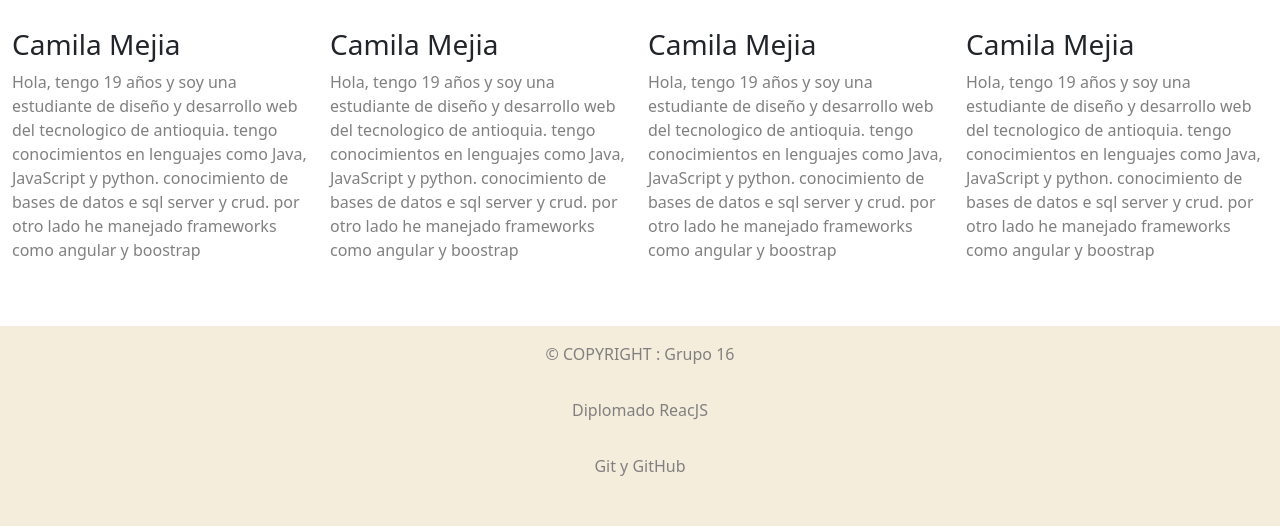
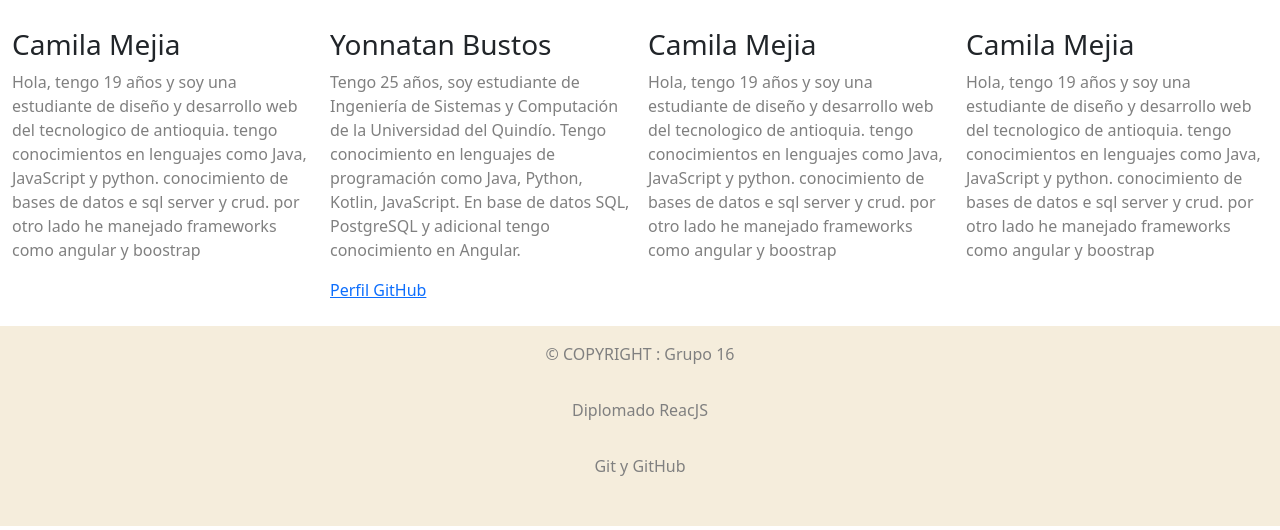
Before and after one commit to CamilaMejiaP/DiploamdoReact, a plain HTML site: page index.html in a window 1280 px wide. Shown: the part 270-800 px from the top of the page. Drawn offline with nearby package versions, Linux system fonts and the light colour scheme.

Commit message:
Tarea 2 Unidad 1 informacion personal de Yoonatan Bustos

```diff
--- a/index.html
+++ b/index.html
@@ -30,16 +30,16 @@
                     tengo conocimientos en lenguajes como Java, JavaScript y python. conocimiento de bases de datos e
                     sql server y crud.
                     por otro lado he manejado frameworks como angular y boostrap</p>
-                    <img src="">
+                <img src="">
             </div>
 
             <div class="col-3 p-2">
-                <h3>Camila Mejia</h3>
-                <p>Hola, tengo 19 años y soy una estudiante de diseño y desarrollo web del tecnologico de antioquia.
-                    tengo conocimientos en lenguajes como Java, JavaScript y python. conocimiento de bases de datos e
-                    sql server y crud.
-                    por otro lado he manejado frameworks como angular y boostrap</p>
-
+                <h3>Yonnatan Bustos</h3>
+                <p>Tengo 25 años, soy estudiante de Ingeniería de Sistemas y Computación de la Universidad del Quindío.
+                    Tengo conocimiento en lenguajes de programación como Java, Python, Kotlin, JavaScript. En base de
+                    datos SQL, PostgreSQL y adicional tengo conocimiento en Angular.
+                </p>
+                <a href="https://github.com/yonnatanbustos1">Perfil GitHub</a>
             </div>
 
             <div class="col-3 p-2">
```
